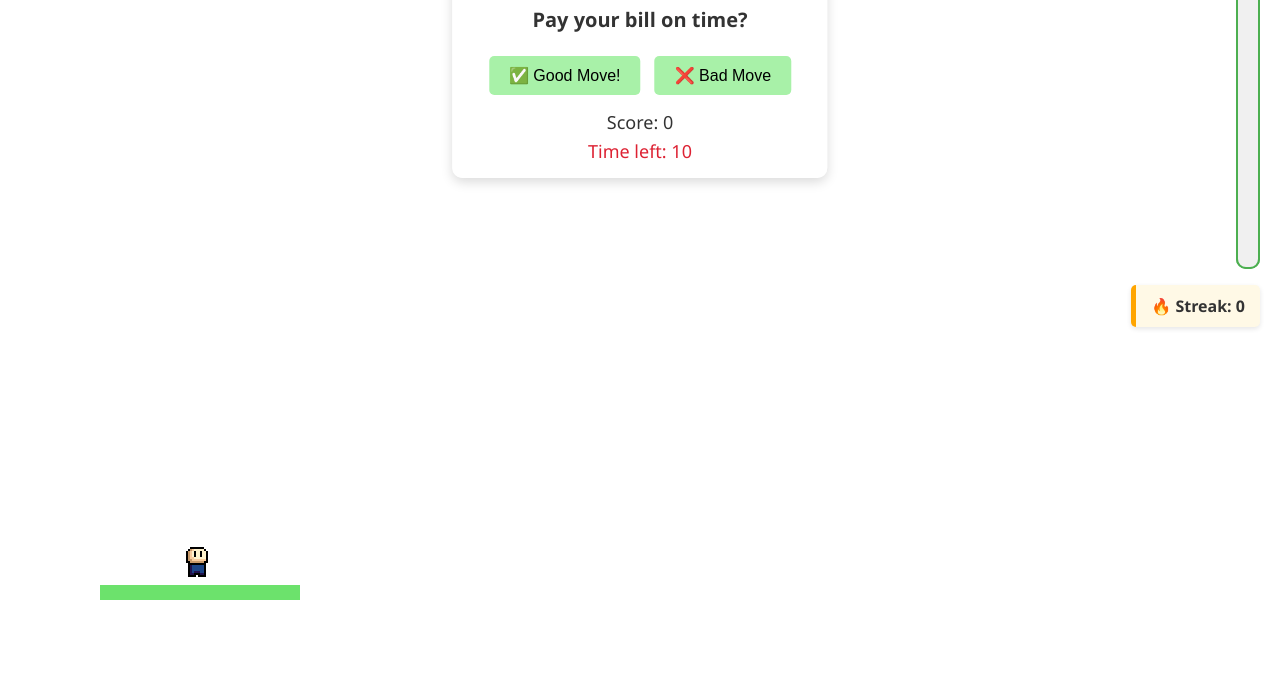
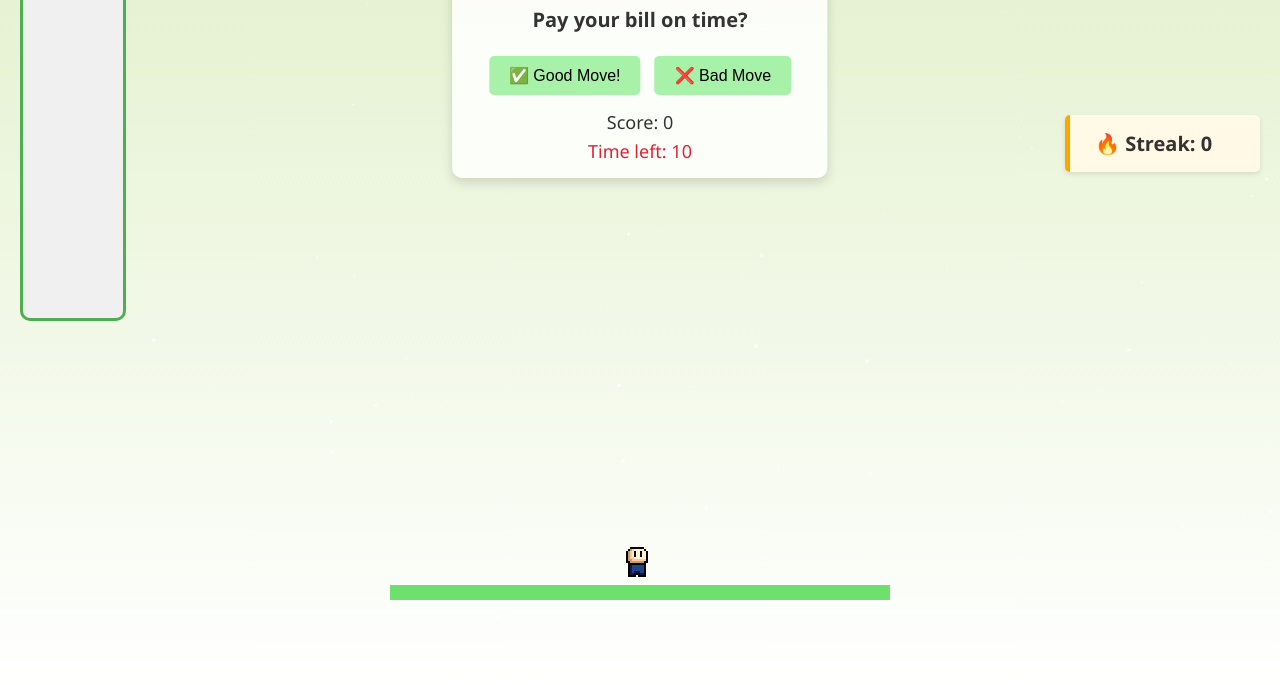
Before and after one commit to patrick0f/CreditQuest, a website: page public/creditClimber.html in a window 1280 px wide. Shown: the part 115-800 px from the top of the page. Drawn offline with Linux system fonts and the light colour scheme.

Commit message:
adding stars + fixed location of platforms to the center of page

```diff
--- a/public/creditClimber.html
+++ b/public/creditClimber.html
@@ -8,7 +8,10 @@
 <body>
 
   <!-- Game canvas -->
-  <canvas id="creditClimberCanvas"></canvas>
+<canvas id="starCanvas" style="position: fixed; top: 0; left: 0; z-index: 0;"></canvas>
+<canvas id="creditClimberCanvas" style="position: fixed; top: 0; left: 0; z-index: 1;"></canvas>
+
+
 
   <!-- Overlay for "Time's Up" message -->
   <div id="overlay" style="
@@ -93,7 +96,7 @@
   <!-- Player sprite image (hidden) -->
   <img id="playerImage" src="img/player.png" alt="Player" style="display: none;" />
 
- <!
+  <!-- Container for meter + streak -->
   <div id="statusContainer">
     <div class="vertical-meter">
       <div class="meter-fill" id="meterFill"></div>
@@ -107,13 +110,11 @@
 
   <!-- Game logic -->
   <script src="js/creditClimber.js"></script>
+  <script src="js/stars.js"></script>
+
 
   		</footer>
 
-   <!-- Vertical Meter -->
-    <div class="vertical-meter">
-      <div class="meter-fill" id="meterFill"></div>
-    </div>
 
   <!-- Level Selector -->
     <select id="levelSelect" style="margin: 10px; font-size: 16px;">
--- a/public/css/creditClimber.css
+++ b/public/css/creditClimber.css
@@ -48,16 +48,40 @@ button:hover {
   background-color: #45a049;
 }
 
+#statusContainer {
+  position: fixed;
+  top: 80px;
+  left: 20px;       /* Move container left */
+  right: 20px;      /* Also keep right so flex works */
+  display: flex;
+  justify-content: space-between;  /* Spread streak and meter apart */
+  align-items: center;
+  width: calc(100% - 40px);        /* Full width minus left+right padding */
+  z-index: 1000;
+  pointer-events: none; /* Optional: to avoid catching clicks */
+}
+
+.streak-box {
+  background-color: #fff9e6;
+  border-left: 5px solid orange;
+  padding: 15px 25px;    /* bigger padding */
+  font-weight: bold;
+  font-size: 20px;       /* bigger font */
+  box-shadow: 0 2px 5px rgba(0,0,0,0.1);
+  border-radius: 5px;
+  pointer-events: auto;
+  min-width: 140px;      /* ensure some minimum width */
+}
+
 .vertical-meter {
-  position: absolute;
-  right: 20px;
-  top: 80px;
-  width: 20px;
-  height: 300px;
-  border: 2px solid #4caf50;
+  position: relative;
+  width: 100px;           /* wider meter */
+  height: 350px;         /* taller meter */
+  border: 3px solid #4caf50;  /* thicker border */
   background-color: #f0f0f0;
   border-radius: 10px;
   overflow: hidden;
+  pointer-events: auto;
 }
 
 .meter-fill {
@@ -65,19 +89,6 @@ button:hover {
   width: 100%;
   height: 0%;
   transition: height 0.3s ease;
-}
-
-.streak-box {
-  position: absolute;
-  top: 400px;
-  right: 20px;
-  background-color: #fff9e6;
-  border-left: 5px solid orange;
-  padding: 10px 15px;
-  font-weight: bold;
-  font-size: 16px;
-  box-shadow: 0 2px 5px rgba(0,0,0,0.1);
-  border-radius: 5px;
 }
 
 #overlay {
@@ -131,13 +142,35 @@ button:hover {
   display: none;
 }
 
-/* Container for meter + streak */
-#statusContainer {
+#starCanvas {
   position: fixed;
-  top: 80px;       /* adjust vertical position */
-  right: 20px;     /* distance from right edge */
-  display: flex;
-  align-items: center;
-  gap: 15px;       /* space between meter and streak */
-  z-index: 1000;
+  top: 0;
+  left: 0;
+  width: 100vw;
+  height: 100vh;
+  pointer-events: none; /* lets clicks pass through */
+  z-index: 0; /* behind game */
+  background: transparent;
 }
+
+body, html {
+  margin: 0;
+  padding: 0;
+  overflow: hidden; /* prevent scrollbars */
+  height: 100%;
+  width: 100%;
+}
+
+canvas {
+  display: block;
+}
+
+#creditClimberCanvas {
+  background: transparent !important;
+  position: fixed;
+  top: 0;
+  left: 0;
+  width: 100vw;
+  height: 100vh;
+  z-index: 1;
+}
--- a/public/js/creditClimber.js
+++ b/public/js/creditClimber.js
@@ -11,6 +11,47 @@ window.onload = function () {
   let streak = 0;
   const meterFill = document.getElementById('meterFill');
   const streakCount = document.getElementById('streakCount');
+  const starCanvas = document.getElementById('starCanvas');
+  const starCtx = starCanvas.getContext('2d');
+
+  function resizeStarCanvas() {
+    starCanvas.width = window.innerWidth;
+    starCanvas.height = window.innerHeight;
+  }
+  resizeStarCanvas();
+  window.addEventListener('resize', () => {
+    resizeCanvas();
+    resizeStarCanvas();
+  });
+
+  // Create stars array
+  const stars = [];
+  const numStars = 100;
+  for (let i = 0; i < numStars; i++) {
+    stars.push({
+      x: Math.random() * starCanvas.width,
+      y: Math.random() * starCanvas.height,
+      radius: Math.random() * 1.5 + 0.5,
+      alpha: Math.random(),
+      delta: (Math.random() * 0.02) + 0.005
+    });
+  }
+
+  function animateStars() {
+    starCtx.clearRect(0, 0, starCanvas.width, starCanvas.height);
+    for (let star of stars) {
+      star.alpha += star.delta;
+      if (star.alpha <= 0 || star.alpha >= 1) {
+        star.delta = -star.delta;
+      }
+      starCtx.beginPath();
+      starCtx.arc(star.x, star.y, star.radius, 0, 2 * Math.PI);
+      starCtx.fillStyle = `rgba(255, 255, 255, ${star.alpha})`;
+      starCtx.fill();
+    }
+    requestAnimationFrame(animateStars);
+  }
+  animateStars();
 
 
 
@@ -60,14 +101,6 @@ window.onload = function () {
       prompt: "Is applying for a new credit card just to get a bonus offer considered risky behavior?",
       good: false
     },
-    {
-      prompt: "Can keeping a low credit utilization rate make your score more stable over time?",
-      good: true
-    },
-    {
-      prompt: "Does opening too many new credit accounts in a short time negatively affect your credit?",
-      good: false
-    }
   ];
 
 
@@ -93,26 +126,6 @@ window.onload = function () {
       prompt: "You are new to credit and open a secured credit card, using it carefully. Is this a smart way to build credit?",
       good: true
     },
-    {
-      prompt: "You cosign a loan for a friend with a shaky credit history, hoping it will help them. Is this a safe way to build your credit?",
-      good: false
-    },
-    {
-      prompt: "You use 45% of your credit limit on a single card but pay it off in full every month. Will this likely hurt your credit score?",
-      good: true
-    },
-    {
-      prompt: "You apply for a mortgage, auto loan, and a new credit card all within the same week. Will this benefit your score?",
-      good: false
-    },
-    {
-      prompt: "You open a new credit card to increase your available credit and keep all old accounts open. Is this strategy good for your utilization ratio?",
-      good: true
-    },
-    {
-      prompt: "You intentionally carry a balance month-to-month to show lenders you’re using your credit. Is this the right approach?",
-      good: false
-    }
   ];
 
   const questionBanks = {
@@ -133,8 +146,15 @@ window.onload = function () {
   let currentQuestion = 0;
   let score = 0;
 
-  let platforms = [{ x: 100, y: canvas.height - 100, width: 200, height: 15 }];
-  let playerX = 180;
+  const platformWidth = 500;
+  platforms = [{
+    x: (canvas.width - platformWidth) / 2,
+    y: canvas.height - 100,
+    width: platformWidth,
+    height: 15
+  }];
+
+  let playerX = platforms[0].x + (platforms[0].width - 40) / 2;
   let playerY = platforms[0].y - 40;
   let velocityX = 0;
   let velocityY = 0;
@@ -206,7 +226,7 @@ window.onload = function () {
       playerY = platforms[platforms.length - 1].y - 40;
       velocityY = 0;
       jumping = false;
-      playerX = 180;
+      playerX = platforms[0].x + (platforms[0].width - 40) / 2;
       setButtonsEnabled(true);
       resetTimer();
 
@@ -225,7 +245,8 @@ window.onload = function () {
   function addPlatform() {
     const last = platforms[platforms.length - 1];
     const newY = last.y - 40;
-    platforms.push({ x: 100, y: newY, width: 200, height: 15 });
+    platforms.push({ x: last.x, y: newY, width: platformWidth, height: 15 });
+
   }
 
   function animatePlatformBreak(platform) {
@@ -285,7 +306,12 @@ window.onload = function () {
           scoreText.textContent = 'Score: 0';
 
           // Reset platforms and player position too
-          platforms = [{ x: 100, y: canvas.height - 100, width: 200, height: 15 }];
+          platforms = [{
+            x: (canvas.width - 200) / 2,
+            y: canvas.height - 100,
+            width: 200,
+            height: 15
+          }];
           playerY = platforms[0].y - 40;
           playerX = 180;
           setTimeout(() => {
@@ -374,9 +400,16 @@ function resetGame() {
   scoreText.textContent = 'Score: 0';
   questionText.textContent = questions[currentQuestion].prompt;
 
-  platforms = [{ x: 100, y: canvas.height - 100, width: 200, height: 15 }];
+  platforms = [{
+    x: (canvas.width - 200) / 2,
+    y: canvas.height - 100,
+    width: 200,
+    height: 15
+  }];
+
+
   playerY = platforms[0].y - 40;
-  playerX = 180;
+  playerX = platforms[0].x + (platforms[0].width - 40) / 2;
 
   meterFill.style.height = '0%';
   updateMeter();
--- /dev/null
+++ b/public/js/stars.js
@@ -0,0 +1,65 @@
+const starCanvas = document.getElementById('starCanvas');
+const starCtx = starCanvas.getContext('2d');
+
+function resizeCanvas() {
+  starCanvas.width = window.innerWidth;
+  starCanvas.height = window.innerHeight;
+}
+resizeCanvas();
+window.addEventListener('resize', resizeCanvas);
+
+class Star {
+  constructor() {
+    this.x = Math.random() * starCanvas.width;
+    this.y = Math.random() * starCanvas.height;
+    this.size = Math.random() * 1.5 + 0.5;
+    this.alpha = Math.random();
+    this.alphaChange = 0.01 * (Math.random() > 0.5 ? 1 : -1);
+    this.speedX = (Math.random() - 0.5) * 0.1; // slow horizontal drift
+    this.speedY = (Math.random() - 0.5) * 0.1; // slow vertical drift
+  }
+
+  update() {
+    this.alpha += this.alphaChange;
+    if (this.alpha <= 0) {
+      this.alpha = 0;
+      this.alphaChange = -this.alphaChange;
+    }
+    if (this.alpha >= 1) {
+      this.alpha = 1;
+      this.alphaChange = -this.alphaChange;
+    }
+
+    this.x += this.speedX;
+    this.y += this.speedY;
+
+    if (this.x < 0) this.x = starCanvas.width;
+    if (this.x > starCanvas.width) this.x = 0;
+    if (this.y < 0) this.y = starCanvas.height;
+    if (this.y > starCanvas.height) this.y = 0;
+  }
+
+  draw() {
+    starCtx.beginPath();
+    starCtx.arc(this.x, this.y, this.size, 0, Math.PI * 2);
+    starCtx.fillStyle = `rgba(255, 255, 255, ${this.alpha})`;
+    starCtx.fill();
+  }
+}
+
+const stars = [];
+const starCount = 100;
+for (let i = 0; i < starCount; i++) {
+  stars.push(new Star());
+}
+
+function animateStars() {
+  starCtx.clearRect(0, 0, starCanvas.width, starCanvas.height);
+  stars.forEach(star => {
+    star.update();
+    star.draw();
+  });
+  requestAnimationFrame(animateStars);
+}
+
+animateStars();
```
Lines whose indentation alone changed are shown as unchanged.
